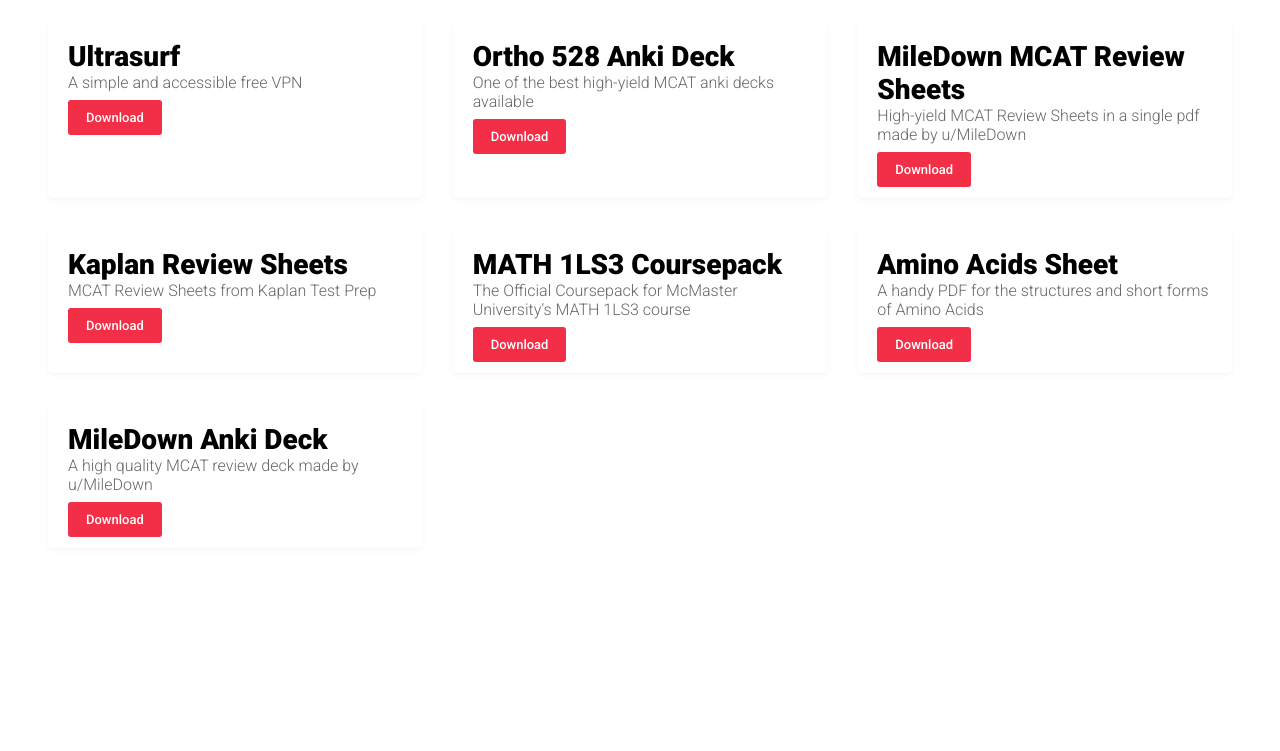
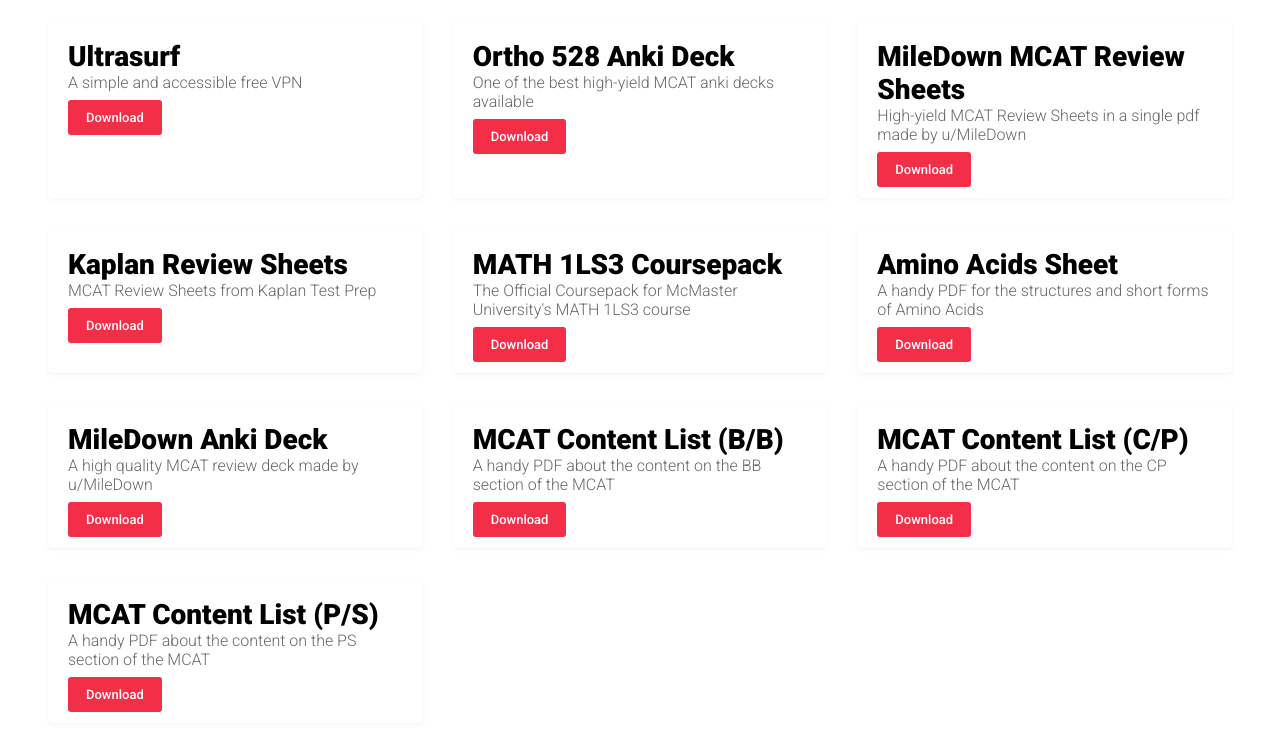
Before and after one commit to DarrenPHS/DarrenPHS, a plain HTML site: page downloads/index.html in a window 1280 px wide. Shown: the part 149-900 px from the top of the page. Before the commit the page ends 800 px from the top, so only its background shows below. Drawn offline with Linux system fonts and the light colour scheme.

Commit message:
Added the Jack Westin MCAT Content Lists

```diff
--- a/downloads/index.html
+++ b/downloads/index.html
@@ -19,4 +19,7 @@
 <div class="card"><h1>MATH 1LS3 Coursepack</h1><h3>The Official Coursepack for McMaster University's MATH 1LS3 course</h3><a href="Math1LS3.pdf" download></a></div>
 <div class="card"><h1>Amino Acids Sheet</h1><h3>A handy PDF for the structures and short forms of Amino Acids</h3><a href="AminoAcids.pdf" download></a></div>
 <div class="card"><h1>MileDown Anki Deck</h1><h3>A high quality MCAT review deck made by u/MileDown</h3><a href="https://github.com/DarrenPHS/DarrenPHS/releases/download/1.1/MileDown.apkg" download></a></div>
+<div class="card"><h1>MCAT Content List (B/B)</h1><h3>A handy PDF about the content on the BB section of the MCAT</h3><a href="BB.pdf" download></a></div>
+<div class="card"><h1>MCAT Content List (C/P)</h1><h3>A handy PDF about the content on the CP section of the MCAT</h3><a href="CP.pdf" download></a></div>
+<div class="card"><h1>MCAT Content List (P/S)</h1><h3>A handy PDF about the content on the PS section of the MCAT</h3><a href="PS.pdf" download></a></div>
 <!--END CARDS--></div></main><footer></footer></body></html>
```
Also changed, not shown: 3 other files.
